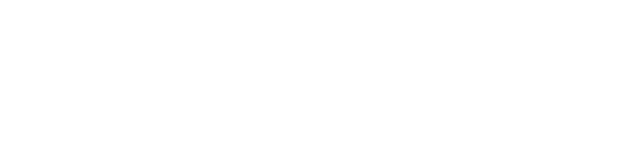
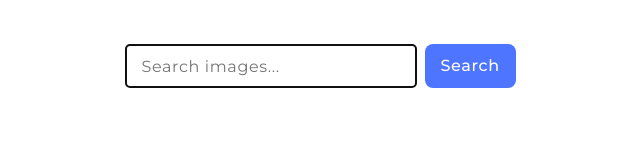
Before and after one commit to onurdoker/Image_Search_App, a website built with Vite: page src/index.html in a window 1280 px wide. Shown: the whole page, without its empty margins (320-960 px from the left). Built offline with nearby package versions, Linux system fonts and the light colour scheme.

Commit message:
index.html and styles.css uploaded

```diff
--- /dev/null
+++ b/src/css/styles.css
@@ -0,0 +1,55 @@
+.form {
+  display: flex;
+  gap: 8px;
+  justify-content: center;
+  padding: 36px;
+}
+
+.input-search {
+  width: 272px;
+  height: 40px;
+  border-radius: 4px;
+  border: 1px solid #808080;
+  font-family: 'Montserrat', sans-serif;
+  font-weight: 400;
+  font-size: 16px;
+  line-height: 24px;
+  letter-spacing: 0.04em;
+  color: #808080;
+  padding-left: 16px;
+}
+
+.input-search:hover {
+  border: 1px solid #000000;
+  font-family: 'Montserrat', sans-serif;
+  font-weight: 400;
+  font-size: 16px;
+  line-height: 24px;
+  letter-spacing: 0.04em;
+  color: #808080;
+}
+
+.input-search:active {
+  border: 1px solid #4E75FF;
+  color: #2E2F42;
+}
+
+button {
+  width: 91px;
+  height: 44px;
+  border-radius: 8px;
+  padding: 8px 16px;
+  gap: 10px;
+  background-color: #4E75FF;
+  font-family: 'Montserrat', sans-serif;
+  font-weight: 500;
+  font-size: 16px;
+  line-height: 24px;
+  letter-spacing: 0.04em;
+  color: #ffffff;
+  border: none;
+}
+
+button:hover {
+  background-color: #6C8CFF;
+}
--- a/src/index.html
+++ b/src/index.html
@@ -4,11 +4,27 @@
   <meta charset="UTF-8" />
   <link rel="icon" type="image/svg+xml" href="/favicon.svg" />
   <meta name="viewport" content="width=device-width, initial-scale=1.0" />
-  <title>Vanilla App Template</title>
+  <title>Homework 11</title>
+
+  <link rel="preconnect" href="https://fonts.googleapis.com">
+  <link rel="preconnect" href="https://fonts.gstatic.com" crossorigin>
+  <link href="https://fonts.googleapis.com/css2?family=Montserrat:ital,wght@0,100..900;1,100..900&family=Open+Sans:ital,wght@0,300..800;1,300..800&display=swap" rel="stylesheet">
+
   <link rel="stylesheet" href="./css/styles.css" />
 </head>
 <body>
 
+<form id="searchForm" class="form" autocomplete="off">
+  <label>
+    <input class="input-search" type="text" name="searchInput" placeholder="Search images..." autofocus />
+  </label>
+  <button type="submit">Search</button>
+</form>
+
+<div id="imageResults"></div>
+<ul class="gallery"></ul>
+<div class="loader"></div>
+
 <script type="module" src="./main.js"></script>
 </body>
 </html>
```
